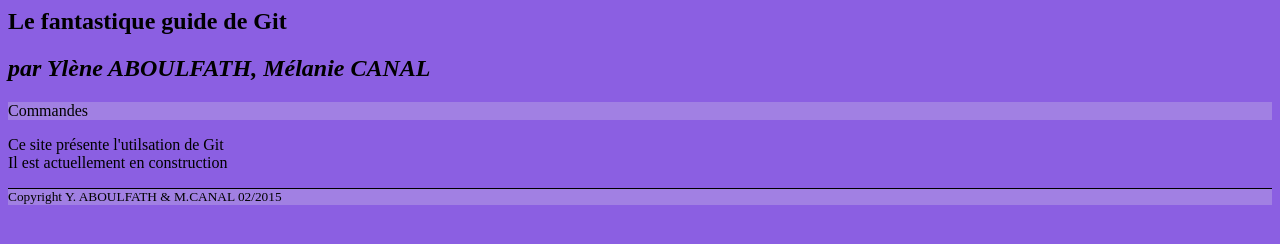
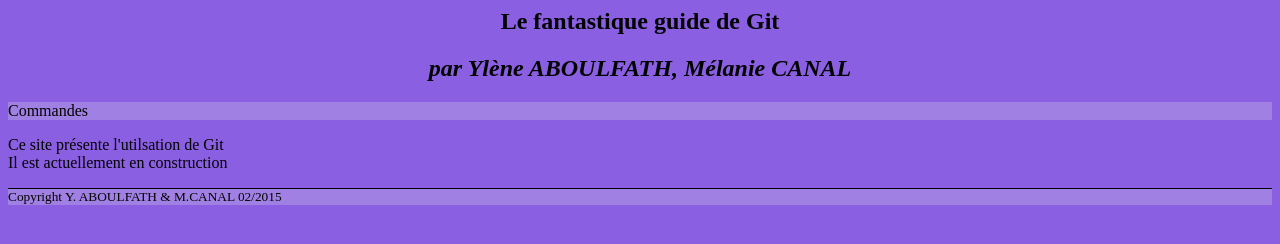
Before and after one commit to Melanie13340/TD4, a plain HTML site: page index.html in a window 1280 px wide. Drawn offline with Linux system fonts and the light colour scheme.

Commit message:
commit style

```diff
--- a/style.css
+++ b/style.css
@@ -1,6 +1,6 @@
 nav {background-color: #A180E3;}
 body{background-color:#8B5FE2}
-h2 {text-align:left;}
+h2 {text-align: center;}
 
 footer {border-top: solid thin black;
       background-color:#A180E3;
```
